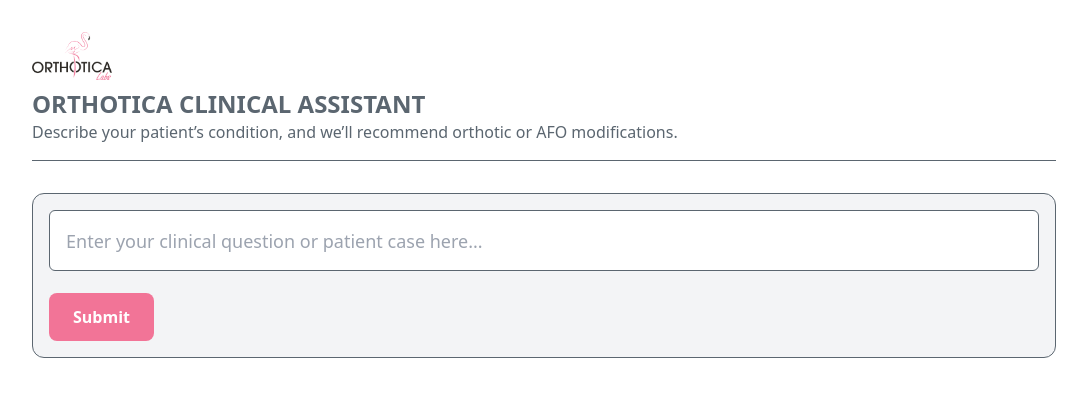
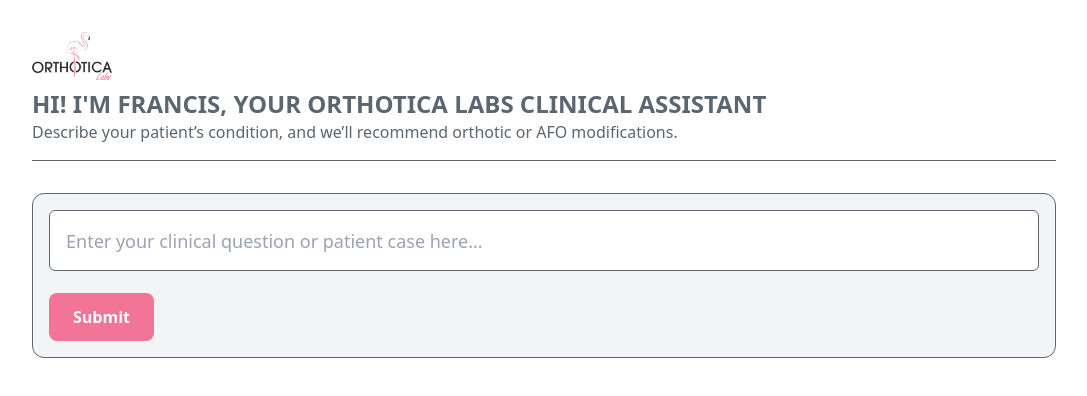
Before and after one commit to karolids/orthotica-clinical, a Next.js app: page / in a window 1280 px wide. Shown: the top 396 px of the page, without its empty margins (96-1183 px from the left). Built offline with nearby package versions, Linux system fonts and the light colour scheme.

Commit message:
Update index.js

```diff
--- a/pages/index.js
+++ b/pages/index.js
@@ -38,7 +38,7 @@
       <div className="w-full max-w-5xl mx-auto space-y-8">
         <header className="border-b border-orthoticaGray pb-4">
           <img src="/orthotica-logo.png" alt="Orthotica Labs" className="h-12 mb-2" />
-          <h1 className="text-2xl font-bold uppercase text-orthoticaGray">Orthotica Clinical Assistant</h1>
+          <h1 className="text-2xl font-bold uppercase text-orthoticaGray">Hi! I'm Francis, your Orthotica Labs Clinical Assistant</h1>
           <p className="text-orthoticaGray">Describe your patient’s condition, and we’ll recommend orthotic or AFO modifications.</p>
         </header>
 
```
